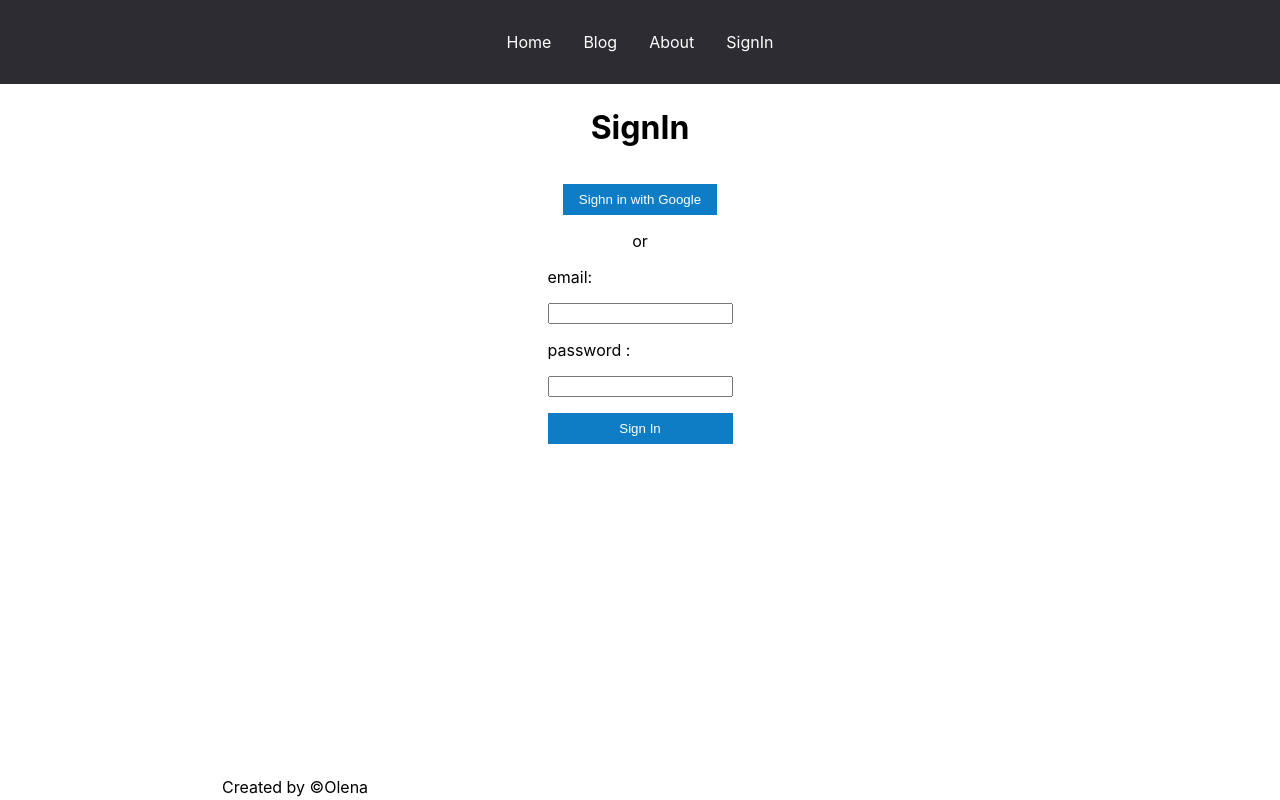
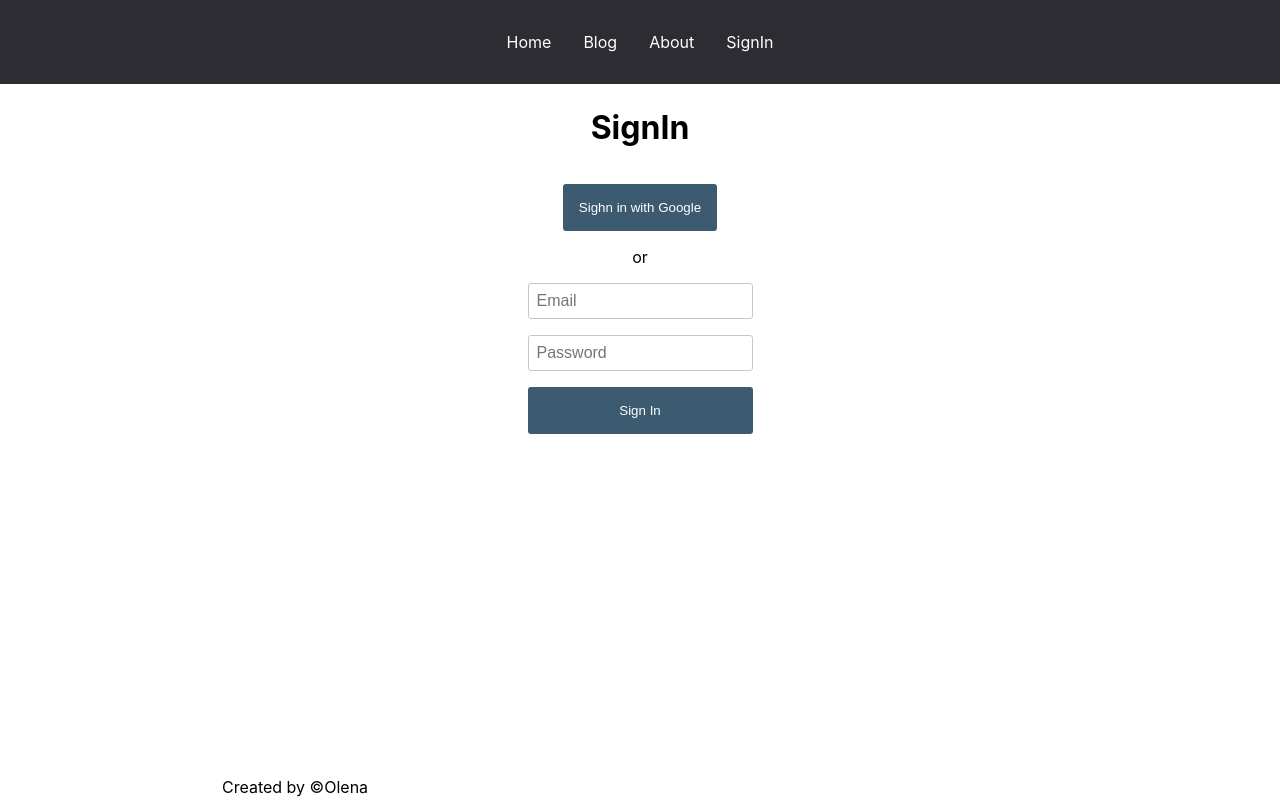
Before and after one commit to Oleva-abr/next-blog-project, a Next.js app: page /signin in a window 1280 px wide. Built offline with nearby package versions, Linux system fonts and the light colour scheme; no server answers.

Commit message:
min styled

```diff
--- a/app/globals.css
+++ b/app/globals.css
@@ -4,7 +4,7 @@
 
 :root {
   --color-bg: #2c2c32;
-  --color-active: #0f7dc6;
+  --color-active: #3c5b70;
 }
 
 body {
@@ -79,7 +79,8 @@ input[type="search"] {
 }
 
 button {
-  padding: 0.5rem 1rem;
+  padding: 1rem;
+  border-radius: 3px;
 }
 
 .stack {
@@ -93,3 +94,12 @@ button {
   display: grid;
   gap: 1rem;
 }
+
+.login-form input {
+  font-size: 1em;
+  text-align: left;
+  border: 1px solid #c7c7c7;
+  padding: 0.5em;
+  width: 100%;
+  border-radius: 3px;
+}
--- a/components/SignInForm.tsx
+++ b/components/SignInForm.tsx
@@ -24,11 +24,15 @@ const SignInForm = () => {
   };
   return (
     <form onSubmit={handleSubmit} className="login-form">
-      <label>email:</label>
-      <input type="email" name="email" required />
+      <input
+        type="email"
+        name="email"
+        id="user_email"
+        placeholder="Email"
+        required
+      />
 
-      <label>password :</label>
-      <input type="password" name="password" required />
+      <input type="password" name="password" placeholder="Password" required />
       <button type="submit">Sign In</button>
     </form>
   );
```
